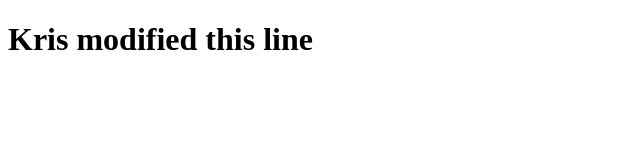
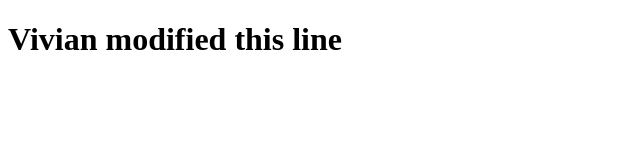
Before and after one commit to SkillDistillery/git-workflow, a plain HTML site: page index.html in a window 1280 px wide. Shown: the whole page, without its empty margins (0-640 px from the left). Drawn offline with Linux system fonts and the light colour scheme.

Commit message:
Vivian Changes

```diff
--- a/index.html
+++ b/index.html
@@ -7,6 +7,6 @@
   <title>Document</title>
 </head>
 <body>
-  <h1>Kris modified this line</h1>
+  <h1>Vivian modified this line</h1>
 </body>
 </html>
```
